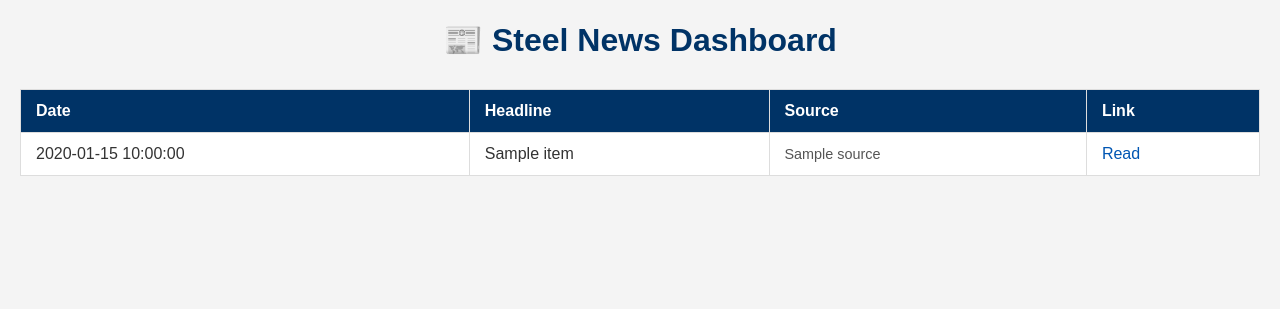
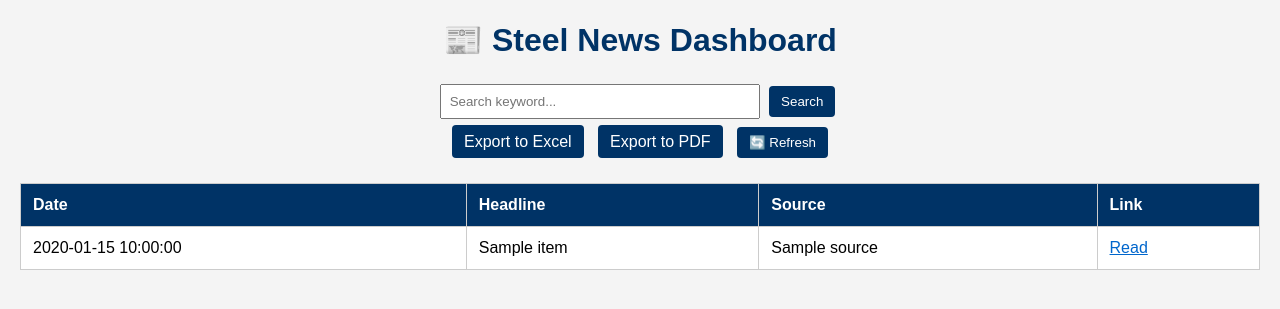
Before and after one commit to sgk30300/steel-news, a Flask app: template templates/index.html in a window 1280 px wide. Shown: the top 309 px of the page. Run offline with Flask 3, Linux system fonts and the light colour scheme; the template is opened without the code that fills it: most values are stand-ins (such as "Sample title", 1, 10 or a date in 2020).

Commit message:
Add files via upload

```diff
--- a/app.py
+++ b/app.py
@@ -1,23 +1,29 @@
 
-from flask import Flask, render_template
+from flask import Flask, render_template, request, send_file
 import feedparser
 from datetime import datetime
+import pandas as pd
+import hashlib
+from io import BytesIO
+import threading
 
 app = Flask(__name__)
 
 feeds = {
-    "Google News - Ministry of Steel": "https://news.google.com/rss/search?q=Ministry+of+Steel+India",
     "Google News - Steel Industry": "https://news.google.com/rss/search?q=Steel+Industry+India",
-    "Google News - SAIL": "https://news.google.com/rss/search?q=SAIL+Steel",
-    "Google News - NMDC": "https://news.google.com/rss/search?q=NMDC+Steel",
+    "Economic Times": "https://economictimes.indiatimes.com/rssfeeds/2146842.cms",
+    "Mint": "https://www.livemint.com/rss/opinion",
+    "Business Standard": "https://www.business-standard.com/rss/home_page_top_stories.rss",
     "PIB - Steel": "https://pib.gov.in/RssFeeds.aspx?Type=Release"
 }
 
-keywords = ["steel", "ministry of steel", "sail", "nmdc", "tmt", "iron ore", "metal", "alloy", "psu", "plant", "output"]
+keywords = ["steel", "ministry", "sail", "nmdc", "tmt", "iron ore", "metal", "alloy", "psu", "plant", "import", "policy"]
 
-def fetch_news(feeds, keywords):
+def fetch_news():
+    seen = set()
     news_items = []
     now = datetime.now()
+
     for source, url in feeds.items():
         feed = feedparser.parse(url)
         for entry in feed.entries:
@@ -27,21 +33,43 @@ def fetch_news(feeds, keywords):
                 continue
             if pub_date.month != now.month or pub_date.year != now.year:
                 continue
-            title = entry.get("title", "").lower()
-            summary = entry.get("summary", "").lower()
-            if any(keyword in title or summary for keyword in keywords):
-                news_items.append({
-                    "Date": pub_date.strftime("%Y-%m-%d"),
-                    "Title": entry.title,
-                    "Source": source,
-                    "Link": entry.link
-                })
+            title = entry.get("title", "")
+            summary = entry.get("summary", "")
+            if not any(keyword in title.lower() + summary.lower() for keyword in keywords):
+                continue
+            uid = hashlib.md5(title.encode()).hexdigest()
+            if uid in seen:
+                continue
+            seen.add(uid)
+            news_items.append({
+                "Date": pub_date.strftime("%Y-%m-%d"),
+                "Title": title,
+                "Source": source,
+                "Link": entry.link
+            })
     return news_items
 
-@app.route("/")
+@app.route("/", methods=["GET"])
 def index():
-    news = fetch_news(feeds, keywords)
-    return render_template("index.html", news=news)
+    query = request.args.get("q", "").lower()
+    news = fetch_news()
+    if query:
+        news = [item for item in news if query in item['Title'].lower()]
+    return render_template("index.html", news=news, query=query)
+
+@app.route("/export/excel")
+def export_excel():
+    news = fetch_news()
+    df = pd.DataFrame(news)
+    output = BytesIO()
+    df.to_excel(output, index=False)
+    output.seek(0)
+    return send_file(output, download_name="Steel_News.xlsx", as_attachment=True)
+
+@app.route("/export/pdf")
+def export_pdf():
+    # Placeholder for future implementation
+    return "PDF export is under construction."
 
 if __name__ == "__main__":
     app.run(debug=True)
--- a/requirements.txt
+++ b/requirements.txt
@@ -1,3 +1,4 @@
 flask
 feedparser
-gunicorn
+pandas
+openpyxl
--- a/templates/index.html
+++ b/templates/index.html
@@ -1,52 +1,33 @@
+
 <!DOCTYPE html>
 <html lang="en">
 <head>
     <meta charset="UTF-8">
-    <title>Steel News Dashboard - Hashtagsteel</title>
+    <title>Steel News Dashboard</title>
     <style>
-        body {
-            font-family: Arial, sans-serif;
-            margin: 20px;
-            background: #f4f4f4;
-            color: #333;
-        }
-        h1 {
-            text-align: center;
-            color: #003366;
-        }
-        table {
-            width: 100%;
-            border-collapse: collapse;
-            margin-top: 30px;
-            background: #fff;
-        }
-        th, td {
-            padding: 12px 15px;
-            border: 1px solid #ddd;
-            text-align: left;
-        }
-        th {
-            background-color: #003366;
-            color: white;
-        }
-        tr:nth-child(even) {
-            background-color: #f9f9f9;
-        }
-        a {
-            color: #0056b3;
-            text-decoration: none;
-        }
-        a:hover {
-            text-decoration: underline;
-        }
-        .source {
-            color: #555;
-            font-size: 0.9em;
-        }
+        body { font-family: Arial, sans-serif; background: #f4f4f4; margin: 20px; }
+        h1 { text-align: center; color: #003366; }
+        .actions { text-align: center; margin-bottom: 20px; }
+        .actions input[type="text"] { padding: 8px; width: 300px; }
+        .actions button, .actions a { padding: 8px 12px; margin: 5px; background: #003366; color: white; text-decoration: none; border: none; border-radius: 4px; cursor: pointer; }
+        table { width: 100%; border-collapse: collapse; background: white; }
+        th, td { padding: 12px; border: 1px solid #ccc; text-align: left; }
+        th { background-color: #003366; color: white; }
+        tr:nth-child(even) { background-color: #f9f9f9; }
+        a { color: #0066cc; }
     </style>
 </head>
 <body>
     <h1>📰 Steel News Dashboard</h1>
+    <div class="actions">
+        <form method="GET" action="/">
+            <input type="text" name="q" placeholder="Search keyword..." value="{{ query }}">
+            <button type="submit">Search</button>
+        </form>
+        <a href="/export/excel">Export to Excel</a>
+        <a href="/export/pdf">Export to PDF</a>
+        <button onclick="location.reload()">🔄 Refresh</button>
+    </div>
     <table>
         <thead>
             <tr>
@@ -61,7 +42,7 @@
             <tr>
                 <td>{{ item.Date }}</td>
                 <td>{{ item.Title }}</td>
-                <td class="source">{{ item.Source }}</td>
+                <td>{{ item.Source }}</td>
                 <td><a href="{{ item.Link }}" target="_blank">Read</a></td>
             </tr>
             {% endfor %}
```
Also changed, not shown: 1 other file.
